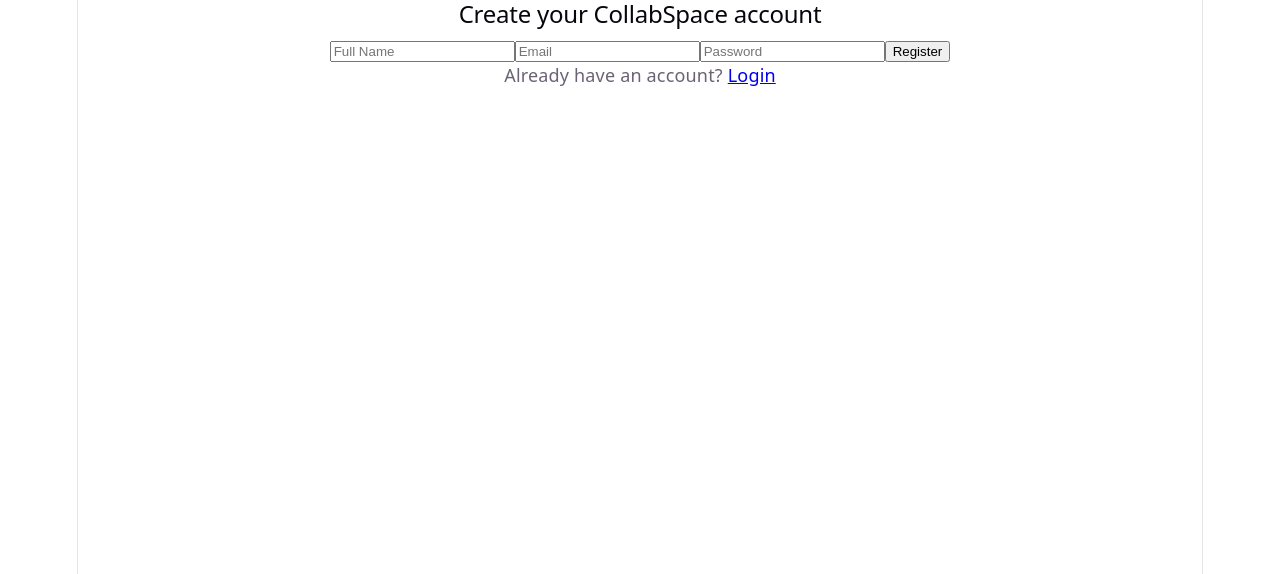
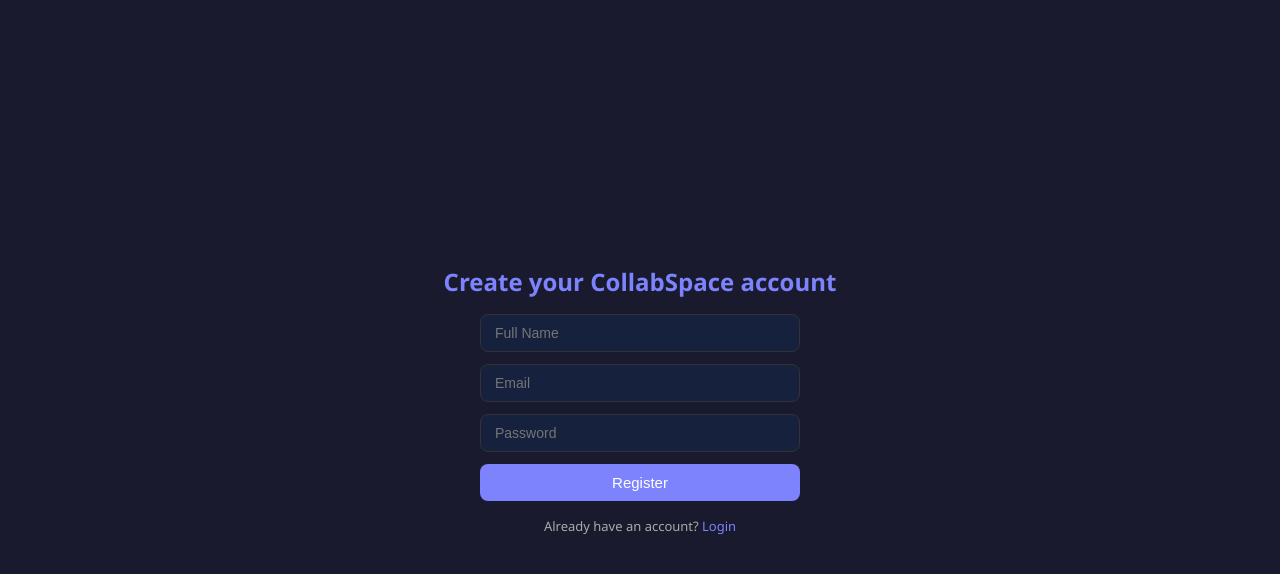
Before and after one commit to LaxmiB04/CollabSpace, a React (Vite) app in the folder client/: page /register in a window 1280 px wide. Shown: the top 574 px of the page. Built offline with nearby package versions, Linux system fonts and the light colour scheme; no server answers.

Commit message:
Add ChatArea component with real-time messaging

```diff
--- /dev/null
+++ b/client/src/components/ChatArea.jsx
@@ -0,0 +1,137 @@
+import { useState, useEffect, useRef } from 'react';
+import api from '../services/api.js';
+import useAuthStore from '../store/authStore.js';
+import toast from 'react-hot-toast';
+import { io } from 'socket.io-client';
+
+const socket = io('http://localhost:5000');
+
+function ChatArea({ channel }) {
+  const [messages, setMessages] = useState([]);
+  const [newMessage, setNewMessage] = useState('');
+  const [typing, setTyping] = useState(false);
+  const [typingUser, setTypingUser] = useState('');
+  const { user } = useAuthStore();
+  const messagesEndRef = useRef(null);
+
+  useEffect(() => {
+    if (!channel) return;
+
+    // Join the channel room
+    socket.emit('joinChannel', channel._id);
+
+    // Fetch existing messages
+    fetchMessages();
+
+    // Listen for new messages
+    socket.on('receiveMessage', (message) => {
+      setMessages((prev) => [...prev, message]);
+    });
+
+    // Listen for typing
+    socket.on('userTyping', (data) => {
+      setTypingUser(data.userName);
+      setTimeout(() => setTypingUser(''), 2000);
+    });
+
+    return () => {
+      socket.off('receiveMessage');
+      socket.off('userTyping');
+    };
+  }, [channel]);
+
+  useEffect(() => {
+    messagesEndRef.current?.scrollIntoView({ behavior: 'smooth' });
+  }, [messages]);
+
+  const fetchMessages = async () => {
+    try {
+      const response = await api.get(`/messages/${channel._id}`);
+      setMessages(response.data);
+    } catch (error) {
+      toast.error('Failed to load messages');
+    }
+  };
+
+  const handleSend = async () => {
+    if (!newMessage.trim()) return;
+
+    try {
+      const response = await api.post('/messages', {
+        content: newMessage,
+        channelId: channel._id,
+      });
+
+      // Emit to socket
+      socket.emit('sendMessage', {
+        content: newMessage,
+        channelId: channel._id,
+        sender: user,
+      });
+
+      setMessages((prev) => [...prev, response.data]);
+      setNewMessage('');
+    } catch (error) {
+      toast.error('Failed to send message');
+    }
+  };
+
+  const handleTyping = () => {
+    socket.emit('typing', {
+      channelId: channel._id,
+      userName: user.name,
+    });
+  };
+
+  const handleKeyPress = (e) => {
+    if (e.key === 'Enter') handleSend();
+  };
+
+  if (!channel) {
+    return (
+      <div className="main-content">
+        <h2>Welcome, {user?.name}!</h2>
+        <p>Select a channel to start chatting.</p>
+      </div>
+    );
+  }
+
+  return (
+    <div className="chat-area">
+      <div className="chat-header">
+        <h3># {channel.name}</h3>
+        <p>{channel.description}</p>
+      </div>
+
+      <div className="messages-container">
+        {messages.map((msg, index) => (
+          <div key={index} className={`message ${msg.sender?._id === user?._id ? 'own' : ''}`}>
+            <div className="message-sender">{msg.sender?.name}</div>
+            <div className="message-content">{msg.content}</div>
+            <div className="message-time">
+              {new Date(msg.createdAt).toLocaleTimeString([], { hour: '2-digit', minute: '2-digit' })}
+            </div>
+          </div>
+        ))}
+        {typingUser && <div className="typing-indicator">{typingUser} is typing...</div>}
+        <div ref={messagesEndRef} />
+      </div>
+
+      <div className="message-input">
+        <input
+          type="text"
+          placeholder={`Message # ${channel.name}`}
+          value={newMessage}
+          onChange={(e) => {
+            setNewMessage(e.target.value);
+            handleTyping();
+          }}
+          onKeyPress={handleKeyPress}
+        />
+        <button onClick={handleSend}>Send</button>
+      </div>
+    </div>
+  );
+}
+
+export default ChatArea;
--- a/client/src/components/Sidebar.jsx
+++ b/client/src/components/Sidebar.jsx
@@ -3,7 +3,7 @@ import useAuthStore from '../store/authStore.js';
 import api from '../services/api.js';
 import toast from 'react-hot-toast';
 
-function Sidebar() {
+function Sidebar({ onChannelSelect, selectedChannel }) {
   const { user, logout } = useAuthStore();
   const [workspaces, setWorkspaces] = useState([]);
   const [selectedWorkspace, setSelectedWorkspace] = useState(null);
@@ -63,10 +63,14 @@ function Sidebar() {
       <div className="channels">
         <h4>Channels</h4>
         {channels.map((channel) => (
-          <div key={channel._id} className="channel-item">
-            # {channel.name}
-          </div>
-        ))}
+  <div
+    key={channel._id}
+    className={`channel-item ${selectedChannel?._id === channel._id ? 'active' : ''}`}
+    onClick={() => onChannelSelect(channel)}
+  >
+    # {channel.name}
+  </div>
+))}
       </div>
 
       <button onClick={logout} className="logout-btn">Logout</button>
--- a/client/src/index.css
+++ b/client/src/index.css
@@ -1,111 +1,304 @@
-:root {
-  --text: #6b6375;
-  --text-h: #08060d;
-  --bg: #fff;
-  --border: #e5e4e7;
-  --code-bg: #f4f3ec;
-  --accent: #aa3bff;
-  --accent-bg: rgba(170, 59, 255, 0.1);
-  --accent-border: rgba(170, 59, 255, 0.5);
-  --social-bg: rgba(244, 243, 236, 0.5);
-  --shadow:
-    rgba(0, 0, 0, 0.1) 0 10px 15px -3px, rgba(0, 0, 0, 0.05) 0 4px 6px -2px;
-
-  --sans: system-ui, 'Segoe UI', Roboto, sans-serif;
-  --heading: system-ui, 'Segoe UI', Roboto, sans-serif;
-  --mono: ui-monospace, Consolas, monospace;
-
-  font: 18px/145% var(--sans);
-  letter-spacing: 0.18px;
-  color-scheme: light dark;
-  color: var(--text);
-  background: var(--bg);
-  font-synthesis: none;
-  text-rendering: optimizeLegibility;
-  -webkit-font-smoothing: antialiased;
-  -moz-osx-font-smoothing: grayscale;
-
-  @media (max-width: 1024px) {
-    font-size: 16px;
-  }
-}
-
-@media (prefers-color-scheme: dark) {
-  :root {
-    --text: #9ca3af;
-    --text-h: #f3f4f6;
-    --bg: #16171d;
-    --border: #2e303a;
-    --code-bg: #1f2028;
-    --accent: #c084fc;
-    --accent-bg: rgba(192, 132, 252, 0.15);
-    --accent-border: rgba(192, 132, 252, 0.5);
-    --social-bg: rgba(47, 48, 58, 0.5);
-    --shadow:
-      rgba(0, 0, 0, 0.4) 0 10px 15px -3px, rgba(0, 0, 0, 0.25) 0 4px 6px -2px;
-  }
-
-  #social .button-icon {
-    filter: invert(1) brightness(2);
-  }
+* {
+  margin: 0;
+  padding: 0;
+  box-sizing: border-box;
 }
 
 body {
-  margin: 0;
+  font-family: 'Segoe UI', sans-serif;
+  background-color: #1a1a2e;
+  color: #e0e0e0;
+  height: 100vh;
 }
 
-#root {
-  width: 1126px;
-  max-width: 100%;
-  margin: 0 auto;
-  text-align: center;
-  border-inline: 1px solid var(--border);
-  min-height: 100svh;
+/* AUTH PAGES */
+.auth-container {
   display: flex;
   flex-direction: column;
-  box-sizing: border-box;
+  align-items: center;
+  justify-content: center;
+  height: 100vh;
+  gap: 16px;
 }
 
-h1,
-h2 {
-  font-family: var(--heading);
-  font-weight: 500;
-  color: var(--text-h);
+.auth-container h2 {
+  font-size: 24px;
+  color: #7c83fd;
 }
 
-h1 {
-  font-size: 56px;
-  letter-spacing: -1.68px;
-  margin: 32px 0;
-  @media (max-width: 1024px) {
-    font-size: 36px;
-    margin: 20px 0;
-  }
-}
-h2 {
-  font-size: 24px;
-  line-height: 118%;
-  letter-spacing: -0.24px;
-  margin: 0 0 8px;
-  @media (max-width: 1024px) {
-    font-size: 20px;
-  }
-}
-p {
-  margin: 0;
+.auth-container form {
+  display: flex;
+  flex-direction: column;
+  gap: 12px;
+  width: 320px;
 }
 
-code,
-.counter {
-  font-family: var(--mono);
-  display: inline-flex;
-  border-radius: 4px;
-  color: var(--text-h);
+.auth-container input {
+  padding: 10px 14px;
+  border-radius: 8px;
+  border: 1px solid #333;
+  background: #16213e;
+  color: #e0e0e0;
+  font-size: 14px;
+  outline: none;
 }
 
-code {
+.auth-container input:focus {
+  border-color: #7c83fd;
+}
+
+.auth-container button {
+  padding: 10px;
+  border-radius: 8px;
+  border: none;
+  background: #7c83fd;
+  color: white;
   font-size: 15px;
-  line-height: 135%;
-  padding: 4px 8px;
-  background: var(--code-bg);
+  cursor: pointer;
 }
+
+.auth-container button:hover {
+  background: #6370f5;
+}
+
+.auth-container p {
+  font-size: 13px;
+  color: #aaa;
+}
+
+.auth-container a {
+  color: #7c83fd;
+  text-decoration: none;
+}
+
+/* DASHBOARD LAYOUT */
+.dashboard {
+  display: flex;
+  height: 100vh;
+}
+
+/* SIDEBAR */
+.sidebar {
+  width: 260px;
+  background: #16213e;
+  display: flex;
+  flex-direction: column;
+  padding: 16px;
+  gap: 16px;
+  border-right: 1px solid #2a2a4a;
+  overflow-y: auto;
+}
+
+.sidebar-header {
+  display: flex;
+  flex-direction: column;
+  gap: 4px;
+  padding-bottom: 12px;
+  border-bottom: 1px solid #2a2a4a;
+}
+
+.sidebar-header h3 {
+  color: #7c83fd;
+  font-size: 18px;
+}
+
+.sidebar-header span {
+  font-size: 13px;
+  color: #aaa;
+}
+
+.sidebar h4 {
+  font-size: 12px;
+  text-transform: uppercase;
+  color: #888;
+  letter-spacing: 1px;
+}
+
+.workspace-item {
+  padding: 8px 10px;
+  border-radius: 6px;
+  cursor: pointer;
+  font-size: 14px;
+  color: #ccc;
+}
+
+.workspace-item:hover {
+  background: #1a1a3e;
+}
+
+.workspace-item.active {
+  background: #7c83fd33;
+  color: #7c83fd;
+}
+
+.channel-item {
+  padding: 6px 10px;
+  border-radius: 6px;
+  cursor: pointer;
+  font-size: 14px;
+  color: #aaa;
+}
+
+.channel-item:hover {
+  background: #1a1a3e;
+  color: #e0e0e0;
+}
+
+.channel-item.active {
+  background: #7c83fd33;
+  color: #7c83fd;
+}
+
+.logout-btn {
+  margin-top: auto;
+  padding: 8px;
+  border-radius: 8px;
+  border: 1px solid #ff4d4d;
+  background: transparent;
+  color: #ff4d4d;
+  cursor: pointer;
+  font-size: 14px;
+}
+
+.logout-btn:hover {
+  background: #ff4d4d22;
+}
+
+/* MAIN CONTENT */
+.main-content {
+  flex: 1;
+  display: flex;
+  flex-direction: column;
+  padding: 24px;
+  overflow-y: auto;
+}
+
+.main-content h2 {
+  font-size: 22px;
+  color: #7c83fd;
+}
+
+.main-content p {
+  color: #aaa;
+  margin-top: 8px;
+}
+
+/* CHAT AREA */
+.chat-area {
+  flex: 1;
+  display: flex;
+  flex-direction: column;
+  height: 100vh;
+}
+
+.chat-header {
+  padding: 16px 24px;
+  border-bottom: 1px solid #2a2a4a;
+  background: #16213e;
+}
+
+.chat-header h3 {
+  color: #7c83fd;
+  font-size: 18px;
+}
+
+.chat-header p {
+  color: #888;
+  font-size: 13px;
+  margin-top: 2px;
+}
+
+.messages-container {
+  flex: 1;
+  overflow-y: auto;
+  padding: 16px 24px;
+  display: flex;
+  flex-direction: column;
+  gap: 12px;
+}
+
+.message {
+  display: flex;
+  flex-direction: column;
+  max-width: 60%;
+  gap: 4px;
+}
+
+.message.own {
+  align-self: flex-end;
+}
+
+.message-sender {
+  font-size: 12px;
+  color: #888;
+}
+
+.message.own .message-sender {
+  text-align: right;
+}
+
+.message-content {
+  background: #16213e;
+  padding: 10px 14px;
+  border-radius: 12px;
+  font-size: 14px;
+  color: #e0e0e0;
+}
+
+.message.own .message-content {
+  background: #7c83fd;
+  color: white;
+}
+
+.message-time {
+  font-size: 11px;
+  color: #666;
+}
+
+.message.own .message-time {
+  text-align: right;
+}
+
+.typing-indicator {
+  font-size: 12px;
+  color: #888;
+  font-style: italic;
+  padding: 4px 0;
+}
+
+.message-input {
+  display: flex;
+  gap: 10px;
+  padding: 16px 24px;
+  border-top: 1px solid #2a2a4a;
+  background: #16213e;
+}
+
+.message-input input {
+  flex: 1;
+  padding: 10px 14px;
+  border-radius: 8px;
+  border: 1px solid #333;
+  background: #1a1a2e;
+  color: #e0e0e0;
+  font-size: 14px;
+  outline: none;
+}
+
+.message-input input:focus {
+  border-color: #7c83fd;
+}
+
+.message-input button {
+  padding: 10px 20px;
+  border-radius: 8px;
+  border: none;
+  background: #7c83fd;
+  color: white;
+  cursor: pointer;
+  font-size: 14px;
+}
+
+.message-input button:hover {
+  background: #6370f5;
+}
--- a/client/src/pages/Dashboard.jsx
+++ b/client/src/pages/Dashboard.jsx
@@ -1,11 +1,13 @@
-import { useEffect } from 'react';
+import { useEffect, useState } from 'react';
 import { useNavigate } from 'react-router-dom';
 import useAuthStore from '../store/authStore.js';
 import Sidebar from '../components/Sidebar.jsx';
+import ChatArea from '../components/ChatArea.jsx';
 
 function Dashboard() {
   const { user } = useAuthStore();
   const navigate = useNavigate();
+  const [selectedChannel, setSelectedChannel] = useState(null);
 
   useEffect(() => {
     if (!user) {
@@ -15,11 +17,8 @@ function Dashboard() {
 
   return (
     <div className="dashboard">
-      <Sidebar />
-      <div className="main-content">
-        <h2>Welcome, {user?.name}!</h2>
-        <p>Select a channel to start chatting.</p>
-      </div>
+      <Sidebar onChannelSelect={setSelectedChannel} selectedChannel={selectedChannel} />
+      <ChatArea channel={selectedChannel} />
     </div>
   );
 }
```
